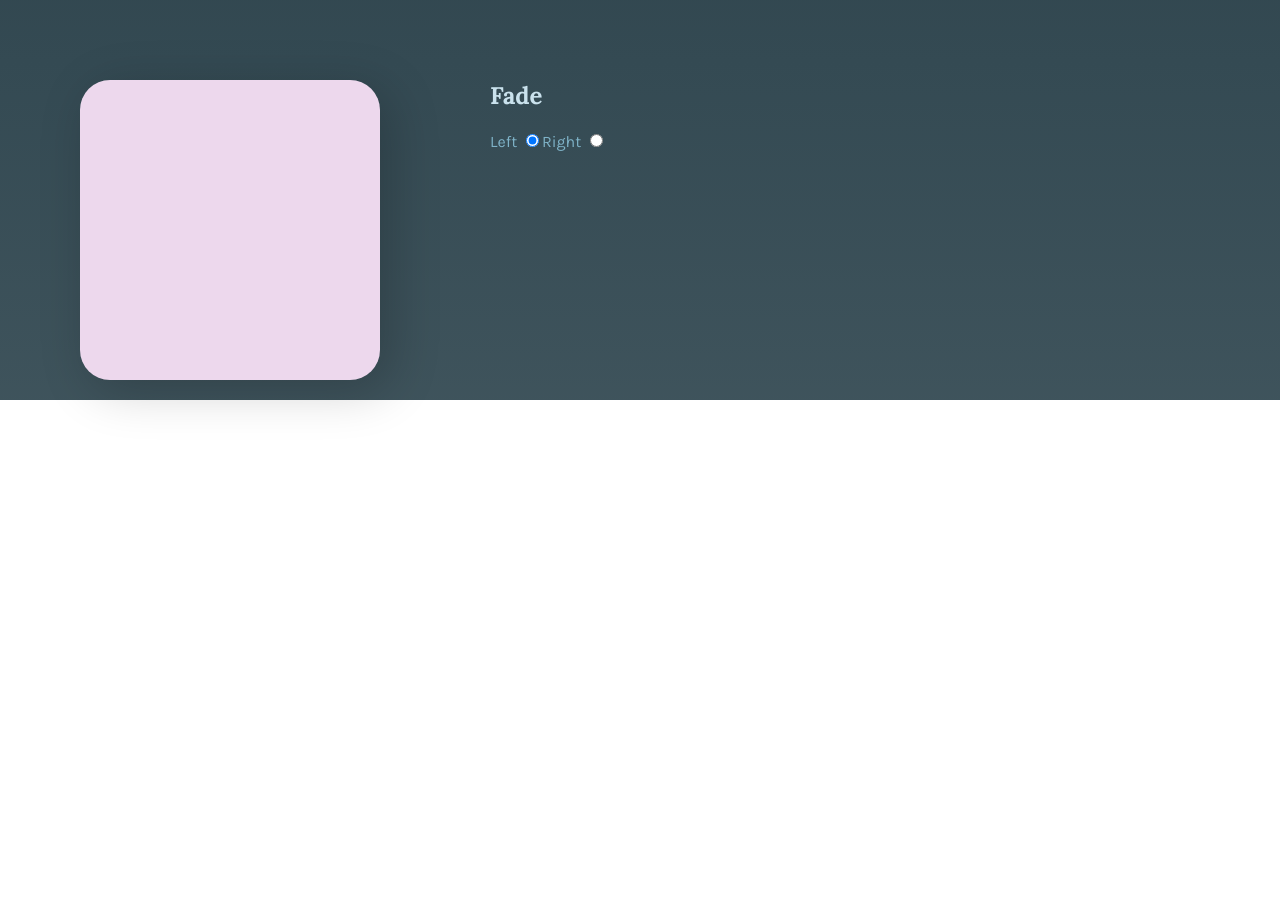
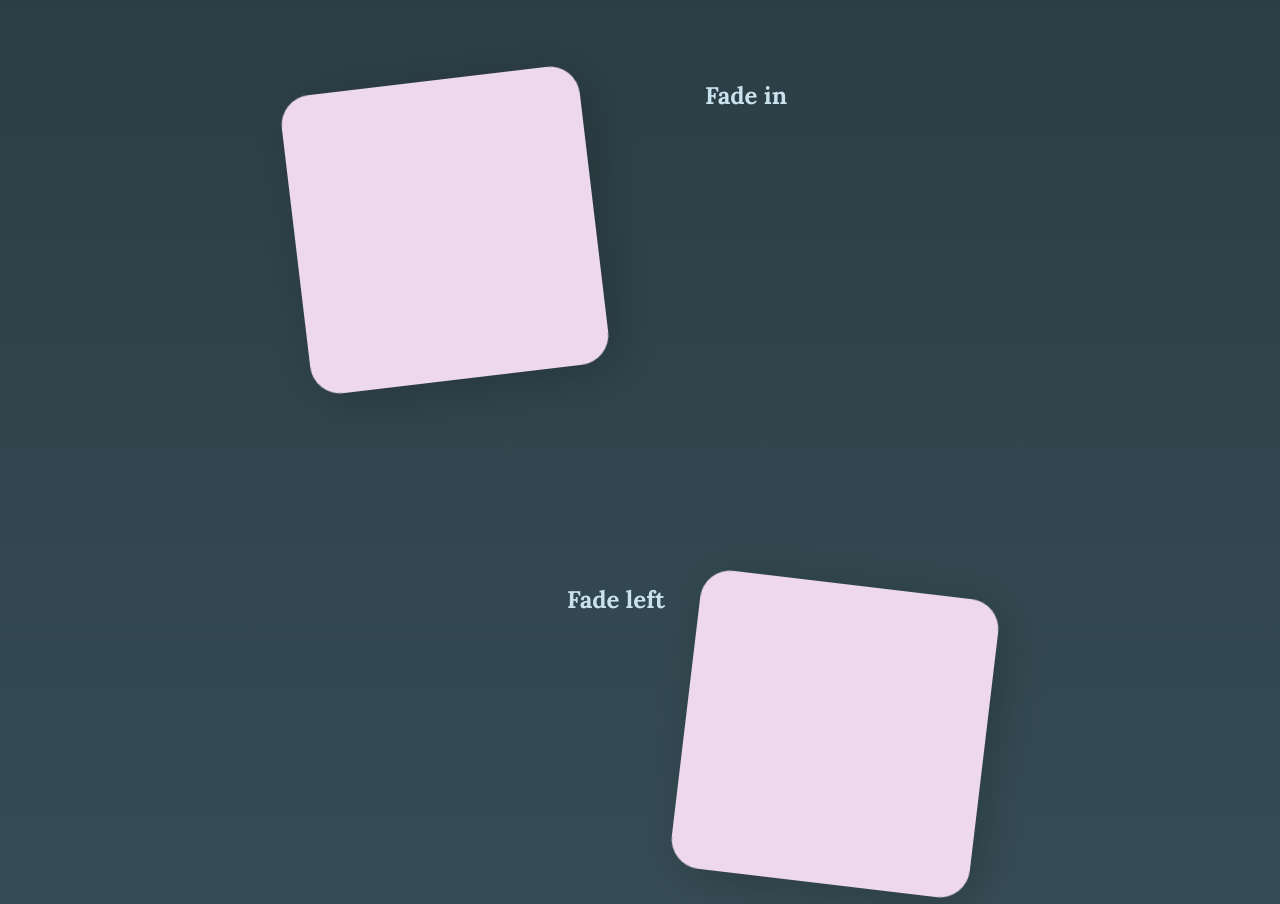
Before and after one commit to chalalala/animation, a plain HTML site: page index.html in a window 1280 px wide. Shown: the part 740-1644 px from the top of the page. Before the commit the page ends 1140 px from the top, so only its background shows below. Drawn offline with Linux system fonts and the light colour scheme.

Commit message:
Make animation run on scroll

```diff
--- /dev/null
+++ b/animation.js
@@ -0,0 +1,17 @@
+document.addEventListener("DOMContentLoaded", () => {
+   [...document.querySelectorAll(".js-square")].forEach(square => {
+      let animationType = square.getAttribute("animation-type");
+      const observer = new IntersectionObserver(entries => {
+         entries.forEach(entry => {
+            if (entry.isIntersecting) {
+               entry.target.classList.add(animationType);
+            }
+            else {
+               entry.target.classList.remove(animationType);
+            }
+         });
+      });
+
+      observer.observe(square);
+   })
+})
--- a/index.html
+++ b/index.html
@@ -3,6 +3,7 @@
       <title>Animation Showcase</title>
       <link href="https://fonts.googleapis.com/icon?family=Material+Icons" rel="stylesheet">
       <link href="styles/main.css" rel="stylesheet">
+      <script src="animation.js"></script>
    </head>
 
    <body>
@@ -18,23 +19,19 @@
 
       <main>
          <div class="page-wrapper" id="Content">
-            <div class="row">
-               <div class="square rotate-left large fade-left"></div>
-               <div class="animation-info">
-                  <h2 class="animation-info__title">Fade</h2>
+            <div class="animation-row animation-row--left">
+               <div class="square js-square" animation-type="fade-in"></div>
+               <h2 class="animation-name">Fade in</h2>
+            </div>
 
-                  <div class="row">
-                     <div class="animation-type">
-                        <label for="left">Left</label>
-                        <input type="radio" name="fade-type" id="fade-type" value="left" checked>
-                     </div>
+            <div class="animation-row animation-row--right">
+               <div class="square js-square" animation-type="fade-left"></div>
+               <h2 class="animation-name">Fade left</h2>
+            </div>
 
-                     <div class="animation-type">
-                        <label for="right">Right</label>
-                        <input type="radio" name="fade-type" id="fade-type" value="right">
-                     </div>
-                  </div>
-               </div>
+            <div class="animation-row animation-row--left">
+               <div class="square large js-square" animation-type="fade-right"></div>
+               <h2 class="animation-name">Fade right</h2>
             </div>
          </div>
       </main>
--- a/styles/_animations.scss
+++ b/styles/_animations.scss
@@ -18,22 +18,22 @@ $animations: fade-in, fade-left, fade-right;
 
 @keyframes fade-left {
    from {
-      transform: translateX(50px);
+      transform: translateX(50px) var(--square-rotate);
       opacity: 0;
    }
    to {
-      transform: translateX(0);
+      transform: translateX(0) var(--square-rotate);
       opacity: 1;
    }
 }
 
 @keyframes fade-right {
    from {
-      transform: translateX(-50px);
+      transform: translateX(-50px) var(--square-rotate);
       opacity: 0;
    }
    to {
-      transform: translateX(0);
+      transform: translateX(0) var(--square-rotate);
       opacity: 1;
    }
 }
--- a/styles/_components.scss
+++ b/styles/_components.scss
@@ -12,9 +12,37 @@ body {
    animation: 1.5s fade-in linear infinite;
 }
 
-.animation-info {
-   flex: 1;
+.animation-row + .animation-row {
+   margin-top: 164px;
+}
+
+.animation-row {
+   display: flex;
+   flex-flow: row wrap;
+   justify-content: center;
+}
+
+.animation-row--left {
+   --square-rotate: rotate(-6.78deg);
+}
+
+.animation-row--right {
+   --square-rotate: rotate(6.78deg);
+
+   .animation-name {
+      order: -1;
+      text-align: right;
+   }
+}
+
+.animation-name {
    margin-left: 90px;
+   width: 300px;
+   max-width: 100%;
+}
+
+.animation-type + .animation-type {
+   margin-left: 20px;
 }
 
 .square {
@@ -24,11 +52,5 @@ body {
    width: 300px;
    height: 300px;
    margin: 20px;
-
-   // &.rotate-left {
-   //    transform: rotate(-6.78deg);
-   // }
-   // &.rotate-right {
-   //    transform: matrix(-1, 0, 0, 1, 0, 0);
-   // }
+   transform: var(--square-rotate);
 }
--- a/styles/_layout.scss
+++ b/styles/_layout.scss
@@ -12,8 +12,3 @@ header {
    margin-left: auto;
    margin-right: auto;
 }
-
-.row {
-   display: flex;
-   flex-flow: row wrap;
-}
```
Also changed, not shown: styles/main.css.
